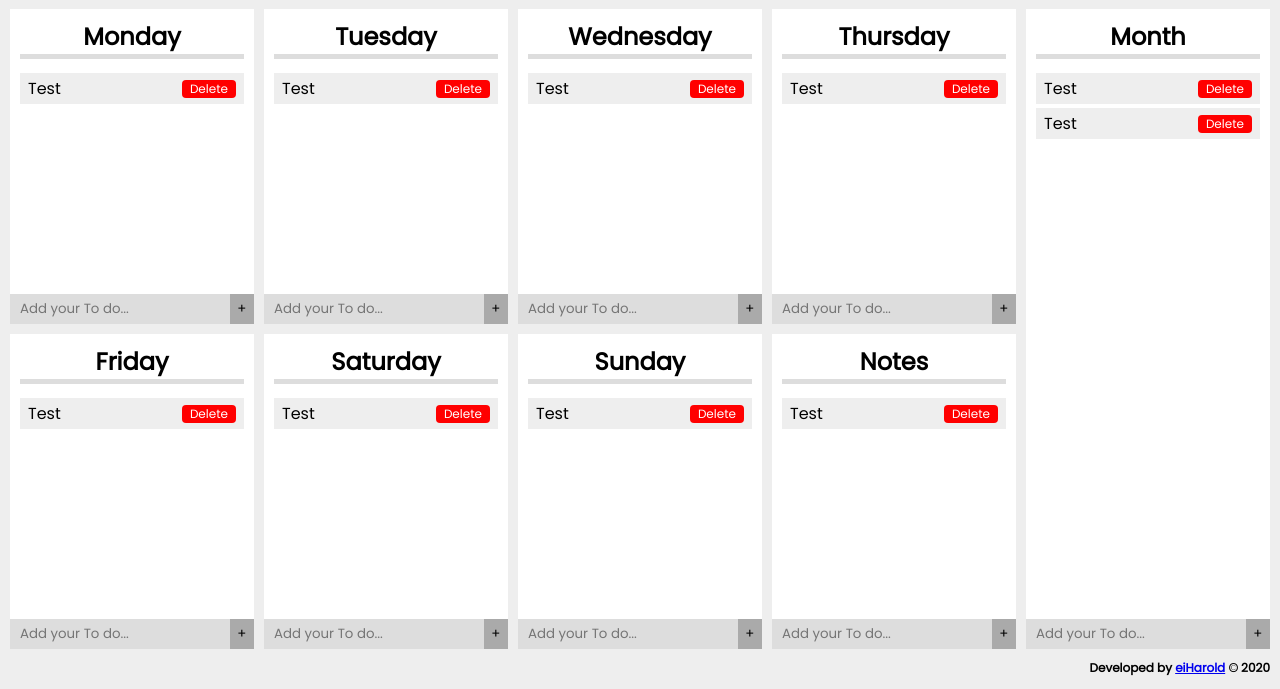
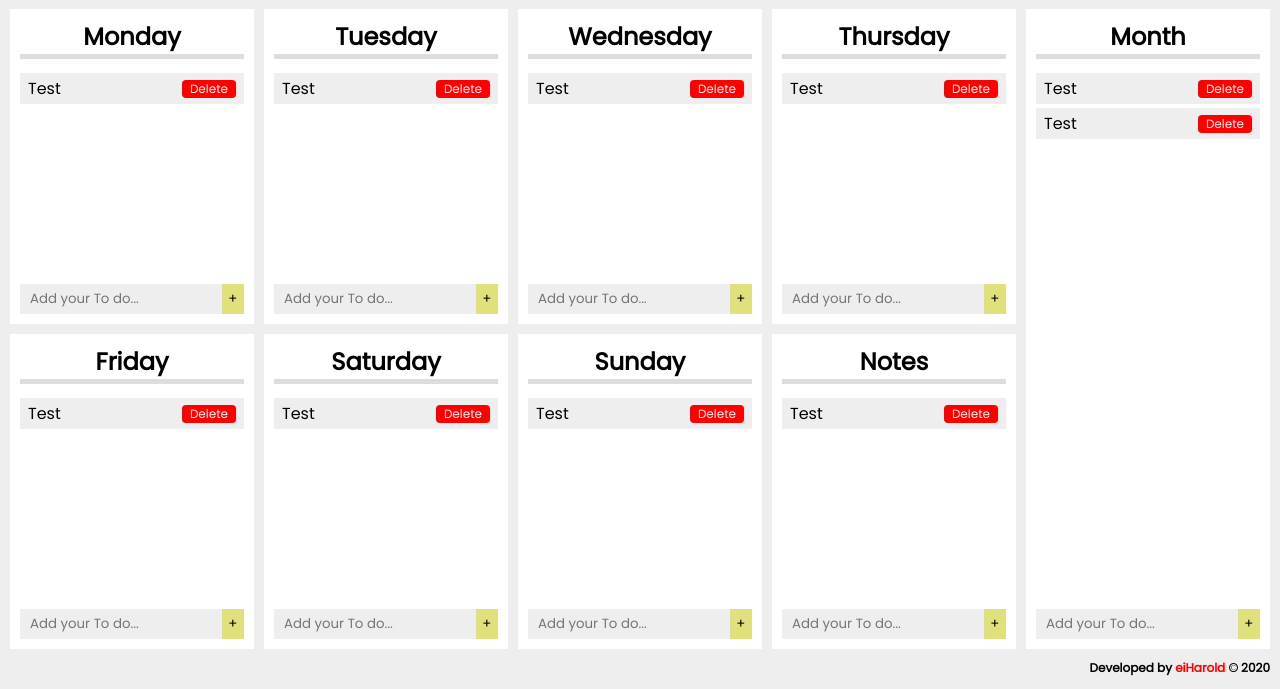
Before and after one commit to eiharold/weekly-planner, a plain HTML site: page index.html in a window 1280 px wide. Shown: the part 111-800 px from the top of the page. Drawn offline with Linux system fonts and the light colour scheme.

Commit message:
CSS adjustments

```diff
--- a/style.css
+++ b/style.css
@@ -40,6 +40,12 @@ h1 {
     font-size: 12px;
 }
 
+.container-credits a {
+    text-decoration: none;
+    color: red;
+    font-weight: bold;
+}
+
 #month {
     grid-area: e;
 }
@@ -54,24 +60,26 @@ h1 {
 form {
     display: flex;
     height: 30px;
+    margin: 10px;
 }
 
 input {
     width: 90%;
-    background: #ddd;
+    background: #eee;
     border: none;
+    border-radius: none;
     margin: 0px !important;
     padding: 10px;
 }
 
 button {
     width: 10%;
-    background: #aaa;
+    background: #E0E07D;
     border: none;
 }
 
 button:hover {
-    background: #333;
+    background: greenyellow;
     color: #fff;
     cursor: pointer;
     transition: ease-in-out .2s;
```
